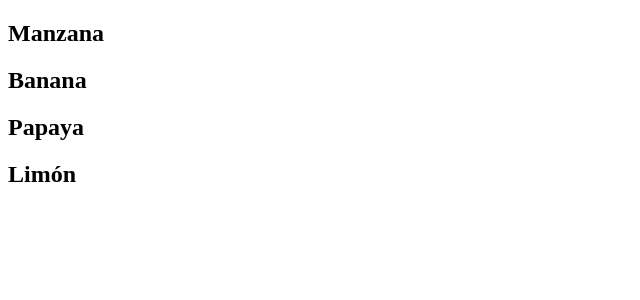
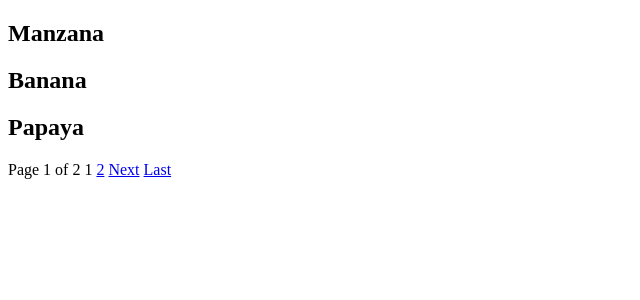
Before and after one commit to karol-celeita/wagtail-blog-post-news, a Django app: page / in a window 1280 px wide. Shown: the top 300 px of the page, without its empty margins (0-640 px from the left). Run offline with Django 5.2, Linux system fonts and the light colour scheme; data comes from the database, SQL or seed files in the repository; both versions use the stored data as it was after the commit; parts of the project's set-up code (start-up, migrations or seed data) failed here and were passed over.

Commit message:
Pagination Funcionality

```diff
--- a/home/views.py
+++ b/home/views.py
@@ -1,11 +1,20 @@
 from django.shortcuts import render, get_object_or_404
 from .models import Post
+from django.core.paginator import Paginator
+
 
 #List View
 
 def post_list(request):
     posts = Post.objects.all()
-    context = {'posts':posts}
+
+    #Pagination
+    post_per_page = 3
+    paginator = Paginator(posts, post_per_page)
+    page_number = request.GET.get('page')
+    page_obj = paginator.get_page(page_number)
+
+    context = {'page_obj':page_obj}
     return render(request, 'home/index.html', context)
 
 # post_detail
--- /dev/null
+++ b/newspepper/templates/components/home/pagination.html
@@ -0,0 +1,18 @@
+<div class="pagenav">
+    <span class="pages">Page {{page_obj.number}} of {{page_obj.paginator.num_pages}}</span>
+    {% if page_obj.has_previous %}
+    <a href="?page=1">First</a>
+    <a href="?page={{page_obj.previous_page_number}}">Prev</a>
+    {% endif %}
+    {% for page_num in page_obj.paginator.page_range %}
+    {% if page_obj.number == page_num %}
+    <span class="current">{{page_num}}</span>
+    {% else %}
+    <a href="?page={{page_num}}">{{page_num}}</a>
+    {% endif %}
+    {% endfor %}
+    {% if page_obj.has_next %}
+    <a href="?page={{page_obj.next_page_number}}">Next</a>
+    <a href="?page={{page_obj.paginator.num_pages}}">Last</a>
+    {% endif %}
+</div>
--- a/newspepper/templates/home/index.html
+++ b/newspepper/templates/home/index.html
@@ -17,10 +17,12 @@
 </head>
 
 <body>
-    {%for post in posts %}
+    {%for post in page_obj %}
         <h2> <a href="{{post.get_absolute_url}}"></a>{{ post.title }}</h2>
 
     {% endfor %}
 
+    {% include "components/home/pagination.html" %}
+
 </body>
 </html>
```
Also changed, not shown: db.sqlite3.
